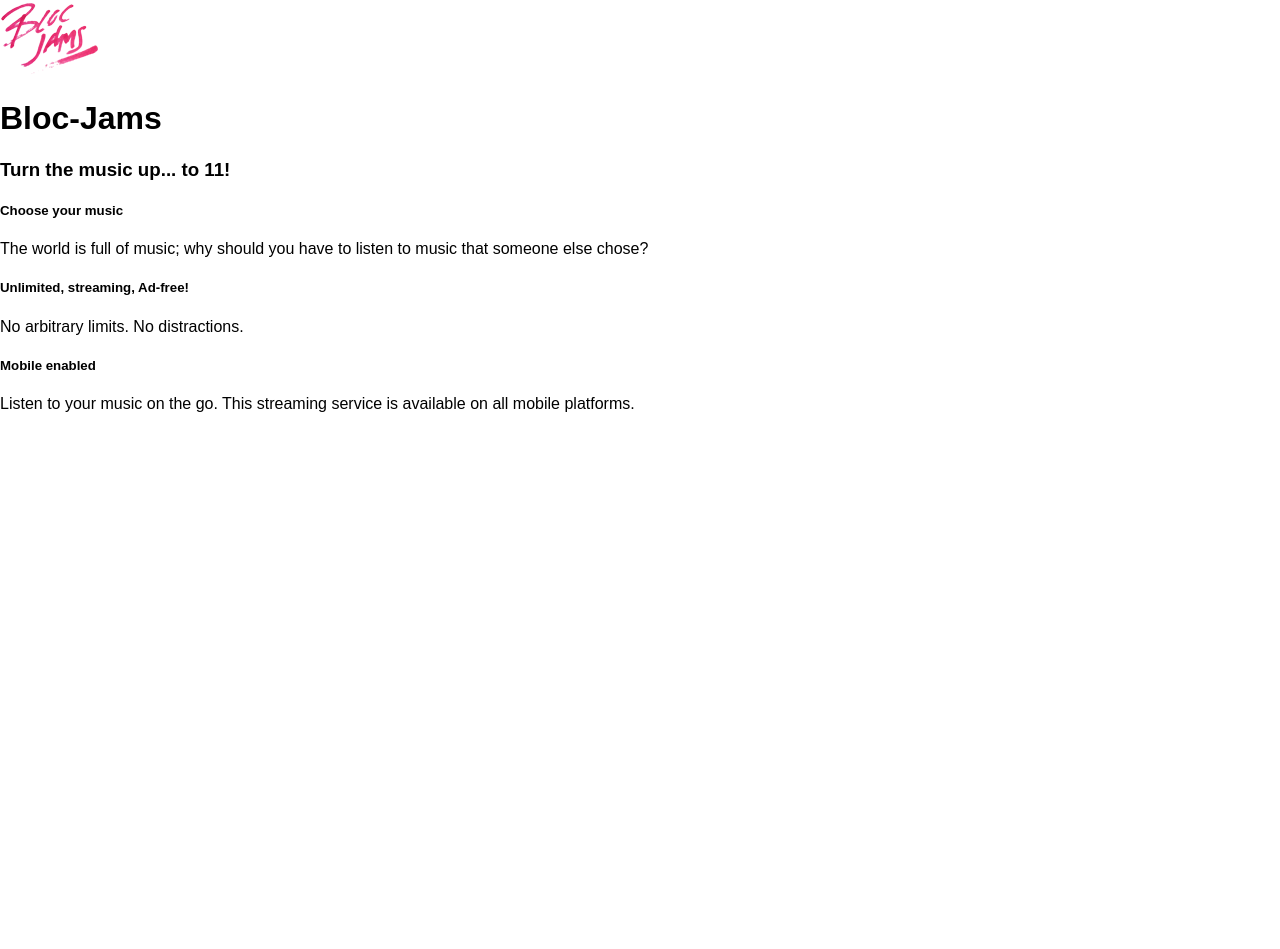
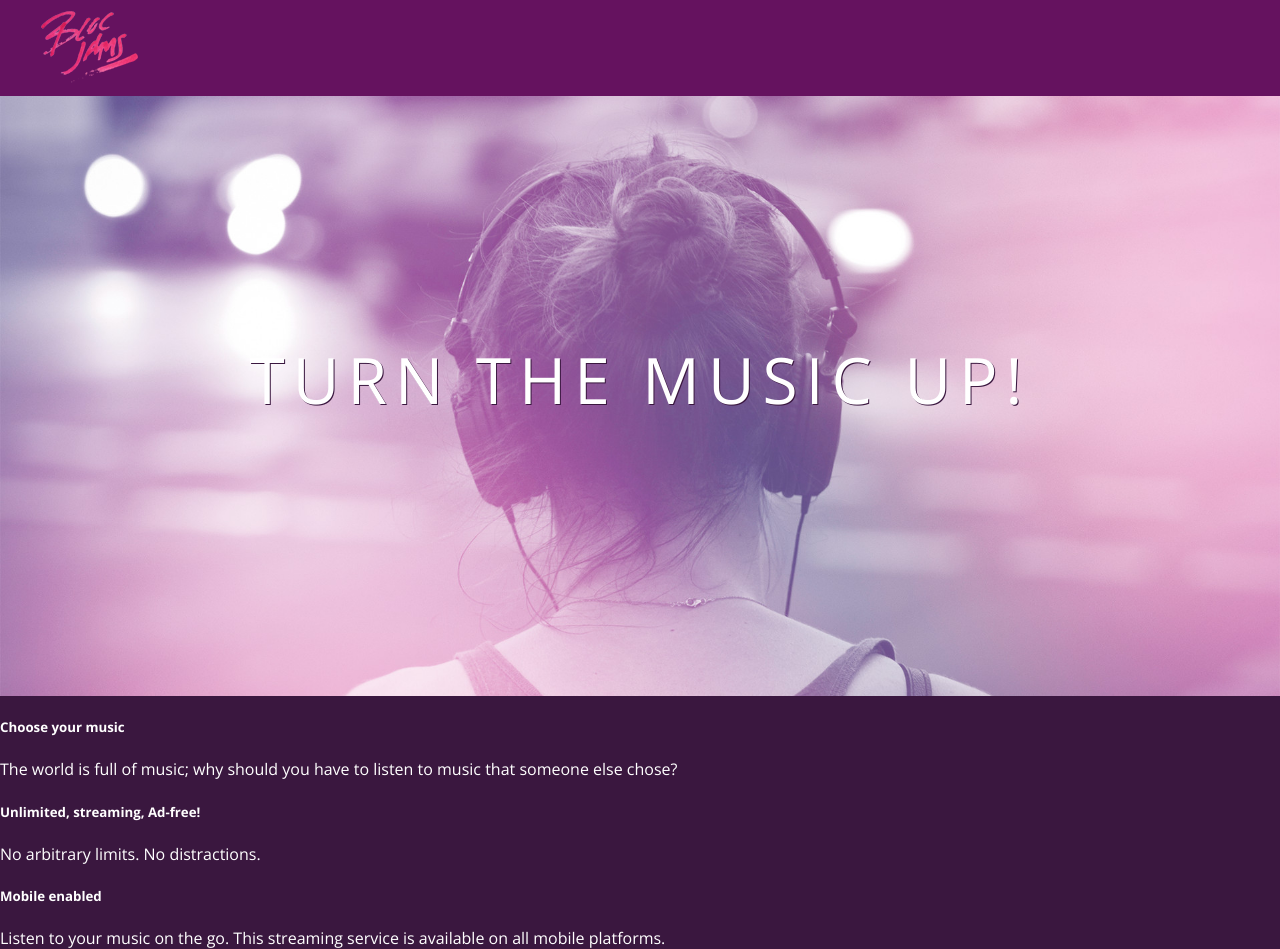
Before and after one commit to jgcdeveloper/bloc-jams, a plain HTML site: page index.html in a window 1280 px wide. Before the commit the page ends 800 px from the top, so only its background shows below. Drawn offline with nearby package versions, Linux system fonts and the light colour scheme.

Commit message:
Continued formatting changes for index.html and main.css

```diff
--- a/index.html
+++ b/index.html
@@ -44,11 +44,10 @@
 
         </nav>
 
-        <section>
-        <!-- This will contain the hero content -->
+        <section class="hero-content">
+        <!-- This will contain the hero content. Hero content derives from stage, where a hero prop is meant to be seen in greater detail then others, and thus requires more close attention -->
 
-            <h1>Bloc-Jams</h1>
-            <h3>Turn the music up... to 11!</h3>
+            <h1 class="hero-title">Turn the music up!</h1>
 
         </section>
 
--- a/styles/main.css
+++ b/styles/main.css
@@ -0,0 +1,72 @@
+/*
+A CSS ruleset is how we change elements by giving them properties.
+We so this using an selector followed by a declaration block,
+so for the first usage in this sheet, height IS the selector : { 100% } IS the declaration block.
+Note the declaration block is always in {}, and multiple elements can be modified in the declaration block.
+*/
+
+/* Pure Element Styles */
+
+body {
+    font-family: 'Open Sans';  /*This font was linked to using the link in the index page */
+    color: white; /* Font color will be white */
+    min-height: 100%; /* Sets body height to 100% of the window */
+}
+
+html {
+/* This will modify all elements in the <HTML> tag linked in HTML documents */
+    height: 100%; /* Sets height of our HTML element to 100% of the window */
+    font-size: 100%;
+}
+
+
+
+/* Pure Class Styles */
+
+.hero-content {
+    position: relative; /* Box is in flow of the document, but can be shifted and create coordinates */
+    min-height: 600px; /* Specifies minimum height for this block */
+    background-image: url(../assets/images/bloc_jams_bg.jpg); /* Specifies background image to use */
+    background-repeat: no-repeat; /* Do not create a repeated image */
+    background-position: center center; /*center horizontally (first) and vertically (second) */
+    background-size: cover; /*scales the image so it always covers the entire background*/
+}
+
+.navbar {
+    /* rem stands for Root em. It is a relative unit for calculating size of an element. em is defined by the width of 'm' in a particlar font. The root em is based on the font size of the root element, in this case the HTML parent. Rem is useful for element sizing  */
+    padding: 0.5rem;
+    background-color: rgb(101,18,95);
+}
+
+/* Pure ID Styles */
+
+/* Mixed Styles */
+
+
+body.landing {
+/* This selector will apply to any <body> tag that has a landing class in the linked HTML document */
+    background-color: rgb(58,23,63);
+}
+
+.hero-content .hero-title {
+    position: absolute;
+    top: 40%;
+    -webkit-transform: translateY(-50%);
+    -moz-transform: translateY(-50%);
+    -ms-transform: translateY(-50%);
+    width: 100%;
+    text-align: center;
+    font-size: 4rem;
+    font-weight: 300;
+    text-transform: uppercase;
+    letter-spacing: 0.5rem;
+    text-shadow: 1px 1px 0px rgb(58,23,63);
+
+}
+
+
+.navbar .logo {
+/* This is a dependant selector. This will apply changes to the .logo classes which are within a .navbar class. It is important to seperate them with a space */
+    position: relative;
+    left: 2rem;
+}
```
